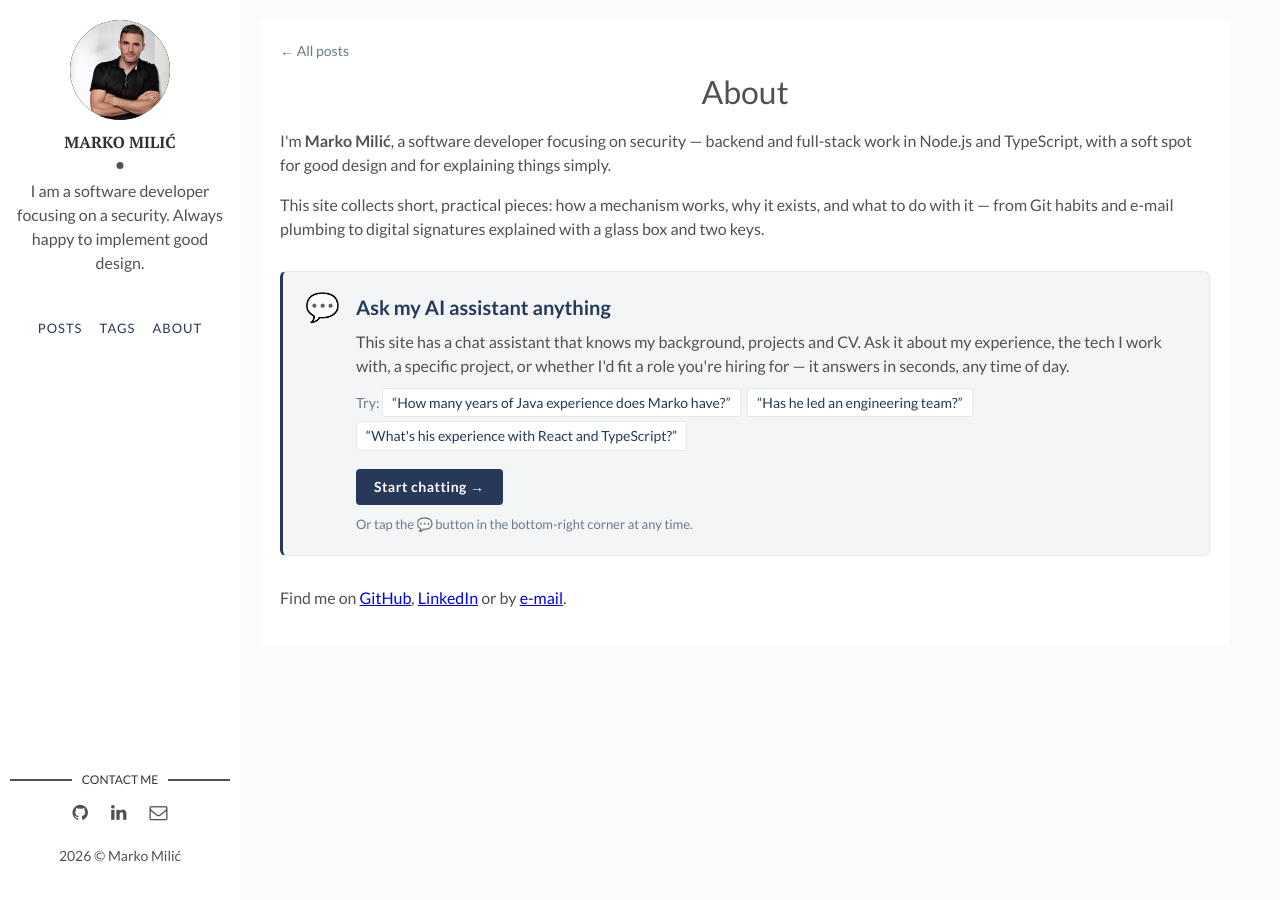
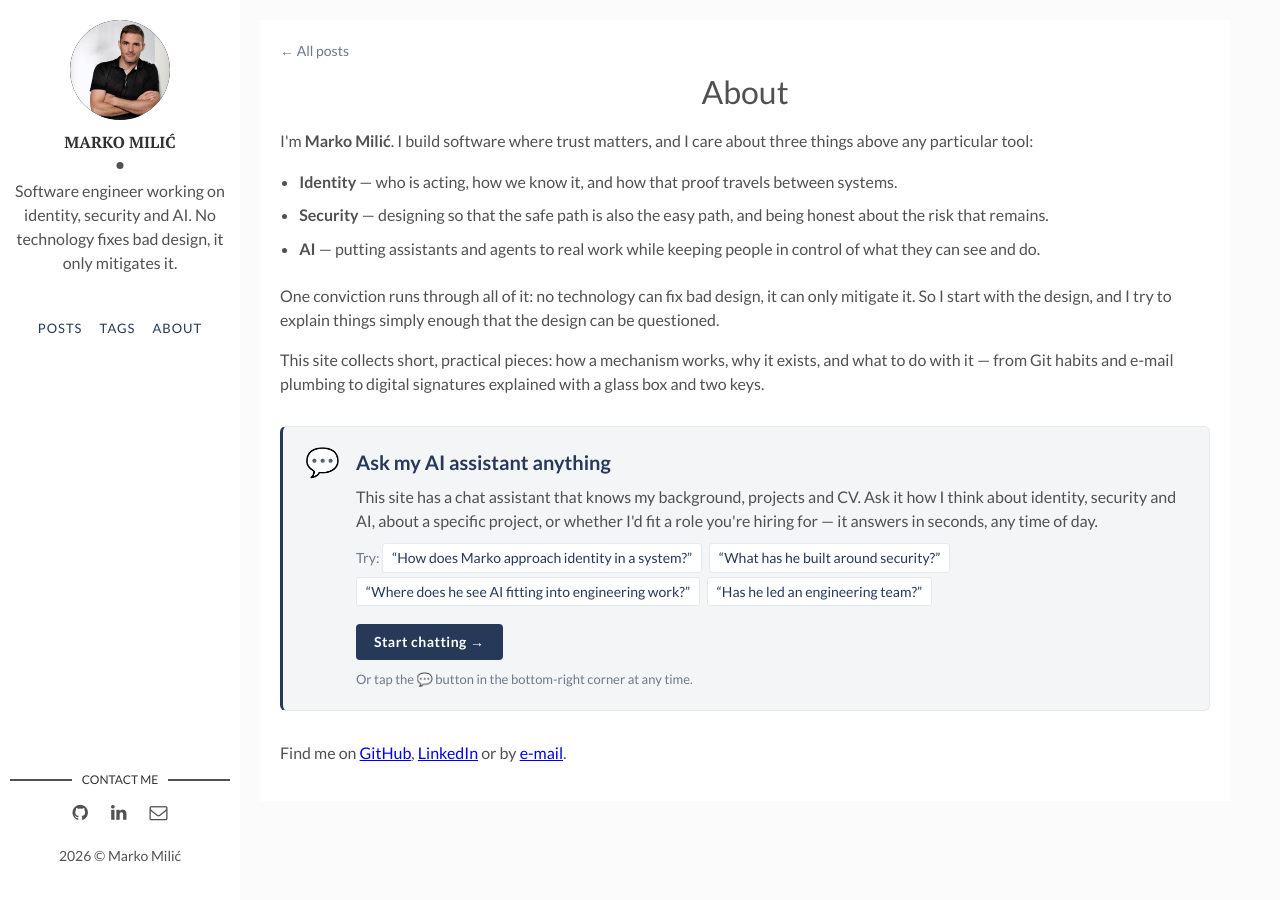
Before and after one commit to constantine2nd/constantine2nd.github.io, a Jekyll site: the page built from about.markdown, in a window 1280 px wide. Built offline with Jekyll 4.4.1, drawn with Linux system fonts in a browser that asks for light colours; a script that is not in the unit is left out.

Commit message:
Reframe the About page around identity, security and AI
Drop the tech-stack description in favour of three strategic pillars,
state the design philosophy (no technology fixes bad design, it only
mitigates it), and align the assistant CTA, sidebar blurb, site
description and Person schema with the same positioning.

Co-Authored-By: Claude Fable 5.1 <noreply@anthropic.com>
Claude-Session: https://claude.ai/code/session_01AvRPPH3MPLkYUCPhbqqNAc

```diff
--- a/_config.yml
+++ b/_config.yml
@@ -1,7 +1,7 @@
 title: Marko Milić — software & security notes
 description: > # this means to ignore newlines until "baseurl:"
   Notes on software and security by Marko Milić — short, practical explainers
-  on signatures, identity, e-mail and everyday engineering.
+  on identity, security, AI and everyday engineering.
 permalink: ':title/'
 baseurl: "" # the subpath of your site, e.g. /blog
 url: "https://constantine2nd.github.io" # the base hostname & protocol for your site, e.g. http://example.com
@@ -9,7 +9,7 @@ url: "https://constantine2nd.github.io" # the base hostname & protocol for your
 # Author Settings
 author: Marko Milić # add your name
 author-img: marko-milic.jpg # add your photo
-about-author: I am a software developer focusing on a security. Always happy to implement good design. # add description
+about-author: Software engineer working on identity, security and AI. No technology fixes bad design, it only mitigates it. # add description
 social-facebook: # add your Facebook handle
 social-github: constantine2nd # add your Github handle
 social-linkedin: marko-milić-4332a81b9 # add your Linkedin handle
--- a/_includes/jsonld.html
+++ b/_includes/jsonld.html
@@ -42,7 +42,7 @@
       "name": {{ site.author | jsonify }},
       "url": {{ "/about/" | absolute_url | jsonify }},
       "image": {{ site.author-img | prepend: "/assets/img/" | absolute_url | jsonify }},
-      "jobTitle": "Software developer",
+      "jobTitle": "Software engineer",
       "description": {{ site.about-author | jsonify }},
       "email": {{ site.social-email | prepend: "mailto:" | jsonify }},
       "sameAs": {{ author_same_as | jsonify }}
--- a/about.markdown
+++ b/about.markdown
@@ -11,15 +11,21 @@ description: Who writes this site and what it is about.
       <header class="header-page">
         <h1 class="page-title">About</h1>
       </header>
-      <p>I'm <strong>Marko Milić</strong>, a software developer focusing on security — backend and full-stack work in Node.js and TypeScript, with a soft spot for good design and for explaining things simply.</p>
-      <p>This site collects short, practical pieces: how a mechanism works, why it exists, and what to do with it — from Git habits and e-mail plumbing to digital signatures explained with a glass box and two keys.</p>
+      <p>I'm <strong>Marko Milić</strong>. I build software where trust matters, and I care about three things above any particular tool:</p>
+      <ul class="about-pillars">
+        <li><strong>Identity</strong> &mdash; who is acting, how we know it, and how that proof travels between systems.</li>
+        <li><strong>Security</strong> &mdash; designing so that the safe path is also the easy path, and being honest about the risk that remains.</li>
+        <li><strong>AI</strong> &mdash; putting assistants and agents to real work while keeping people in control of what they can see and do.</li>
+      </ul>
+      <p>One conviction runs through all of it: no technology can fix bad design, it can only mitigate it. So I start with the design, and I try to explain things simply enough that the design can be questioned.</p>
+      <p>This site collects short, practical pieces: how a mechanism works, why it exists, and what to do with it &mdash; from Git habits and e-mail plumbing to digital signatures explained with a glass box and two keys.</p>
 
       <aside class="assistant-cta">
         <div class="assistant-cta-icon" aria-hidden="true">💬</div>
         <div class="assistant-cta-body">
           <h2 class="assistant-cta-title">Ask my AI assistant anything</h2>
-          <p>This site has a chat assistant that knows my background, projects and CV. Ask it about my experience, the tech I work with, a specific project, or whether I'd fit a role you're hiring for — it answers in seconds, any time of day.</p>
-          <p class="assistant-cta-examples">Try: <span>&ldquo;How many years of Java experience does Marko have?&rdquo;</span> <span>&ldquo;Has he led an engineering team?&rdquo;</span> <span>&ldquo;What's his experience with React and TypeScript?&rdquo;</span></p>
+          <p>This site has a chat assistant that knows my background, projects and CV. Ask it how I think about identity, security and AI, about a specific project, or whether I'd fit a role you're hiring for — it answers in seconds, any time of day.</p>
+          <p class="assistant-cta-examples">Try: <span>&ldquo;How does Marko approach identity in a system?&rdquo;</span> <span>&ldquo;What has he built around security?&rdquo;</span> <span>&ldquo;Where does he see AI fitting into engineering work?&rdquo;</span> <span>&ldquo;Has he led an engineering team?&rdquo;</span></p>
           <button type="button" class="assistant-cta-btn" id="open-assistant">Start chatting &rarr;</button>
           <p class="assistant-cta-hint">Or tap the <strong>💬</strong> button in the bottom-right corner at any time.</p>
         </div>
--- a/assets/css/extras.css
+++ b/assets/css/extras.css
@@ -27,3 +27,7 @@
 .assistant-cta-btn:hover { background: #17233a; }
 .assistant-cta-hint { font-size: 13px; color: #6c7a89; margin-bottom: 0 !important; }
 @media (max-width: 600px) { .assistant-cta { flex-direction: column; gap: 10px; } }
+
+/* About page: strategic pillars list */
+.about-pillars { margin: 0 0 1.4em 0; padding-left: 1.2em; }
+.about-pillars li { margin-bottom: 0.5em; line-height: 1.6; }
```
